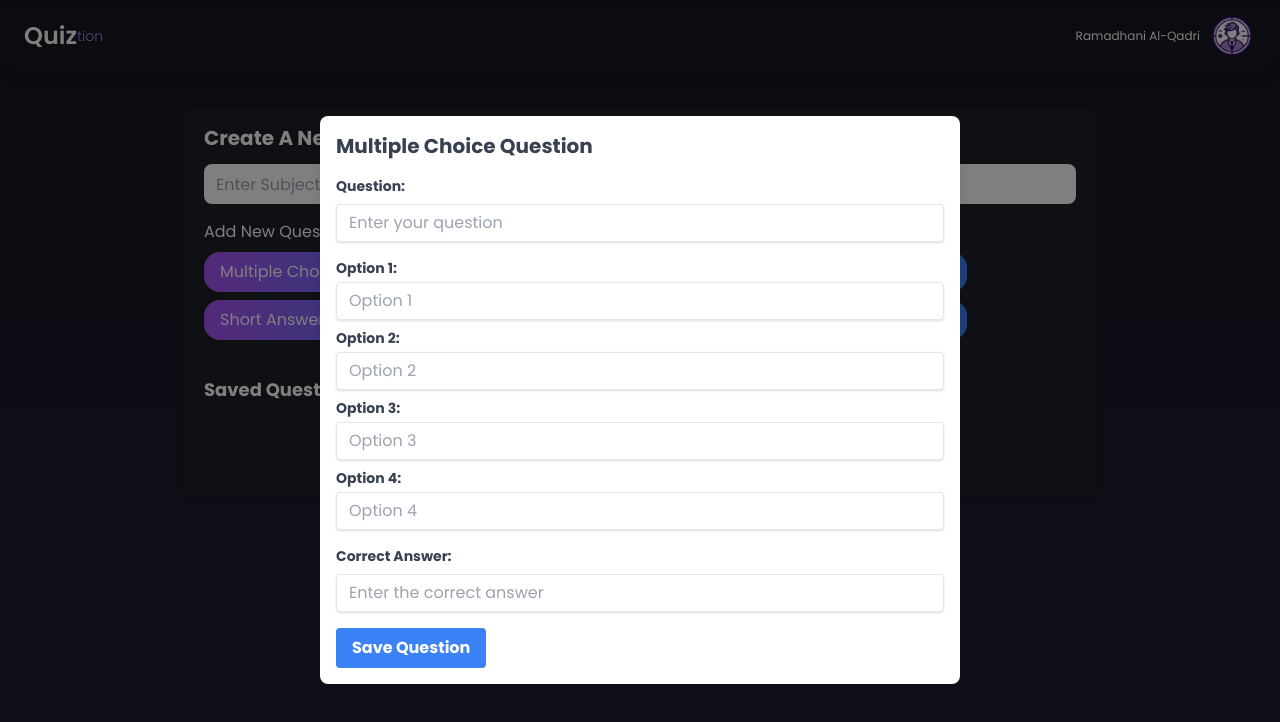
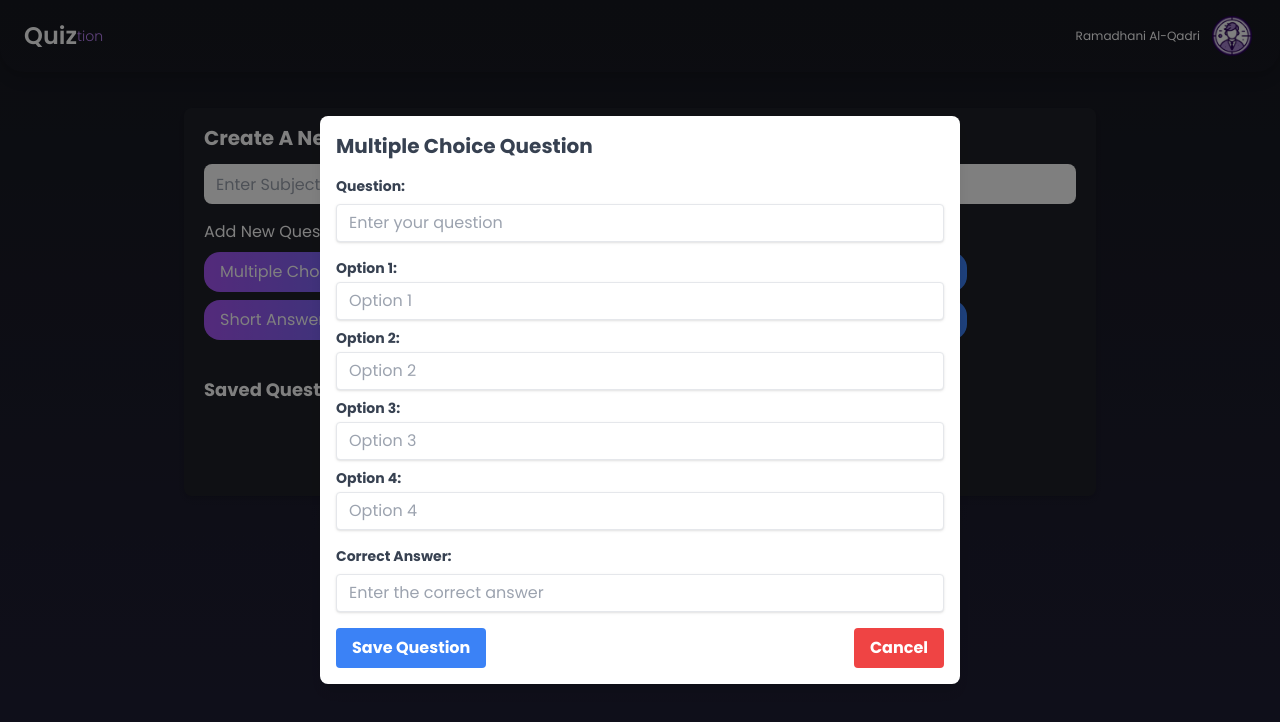
Before and after one commit to Scalable-Group-6/Quiz-App, a Next.js app: page /createQuiz in a window 1280 px wide. Both pictures are taken after a click on the element "Multiple Choice". Shown: the top 722 px of the page. Built offline with nearby package versions, Linux system fonts and the light colour scheme.

Commit message:
adding cancel button

```diff
--- a/app/(front)/createQuiz/page.tsx
+++ b/app/(front)/createQuiz/page.tsx
@@ -243,6 +243,15 @@
                   >
                     Save Question
                   </button>
+                  <button>
+                    <button
+                      className="bg-red-500 hover:bg-red-700 text-white font-bold py-2 px-4 rounded focus:outline-none focus:shadow-outline"
+                      type="button"
+                      onClick={closeModal}
+                    >
+                      Cancel
+                    </button>
+                  </button>
                 </div>
               </form>
             )}
@@ -283,6 +292,13 @@
                   >
                     Save Question
                   </button>
+                  <button
+                      className="bg-red-500 hover:bg-red-700 text-white font-bold py-2 px-4 rounded focus:outline-none focus:shadow-outline"
+                      type="button"
+                      onClick={closeModal}
+                    >
+                      Cancel
+                    </button>
                 </div>
               </form>
             )}
@@ -325,6 +341,13 @@
                   >
                     Save Question
                   </button>
+                  <button
+                      className="bg-red-500 hover:bg-red-700 text-white font-bold py-2 px-4 rounded focus:outline-none focus:shadow-outline"
+                      type="button"
+                      onClick={closeModal}
+                    >
+                      Cancel
+                    </button>
                 </div>
               </form>
             )}
@@ -364,6 +387,13 @@
                   >
                     Save Question
                   </button>
+                  <button
+                      className="bg-red-500 hover:bg-red-700 text-white font-bold py-2 px-4 rounded focus:outline-none focus:shadow-outline"
+                      type="button"
+                      onClick={closeModal}
+                    >
+                      Cancel
+                    </button>
                 </div>
               </form>
             )}
```
